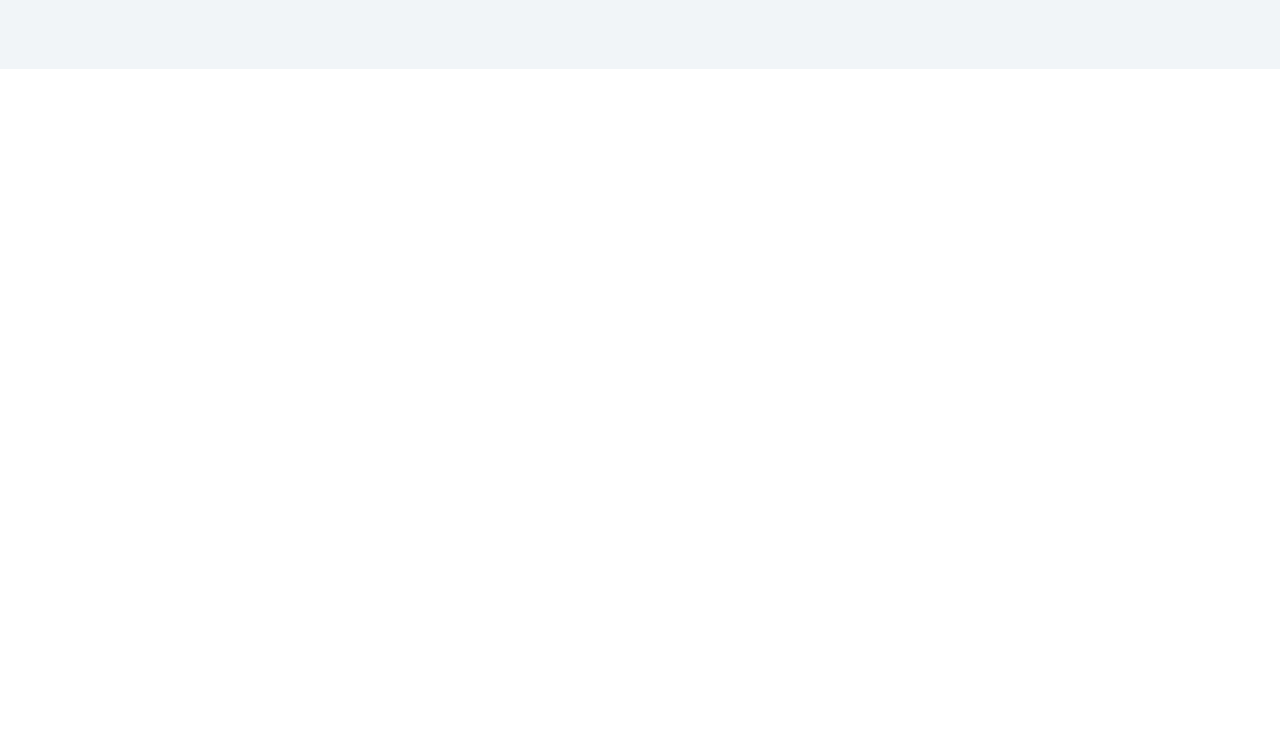
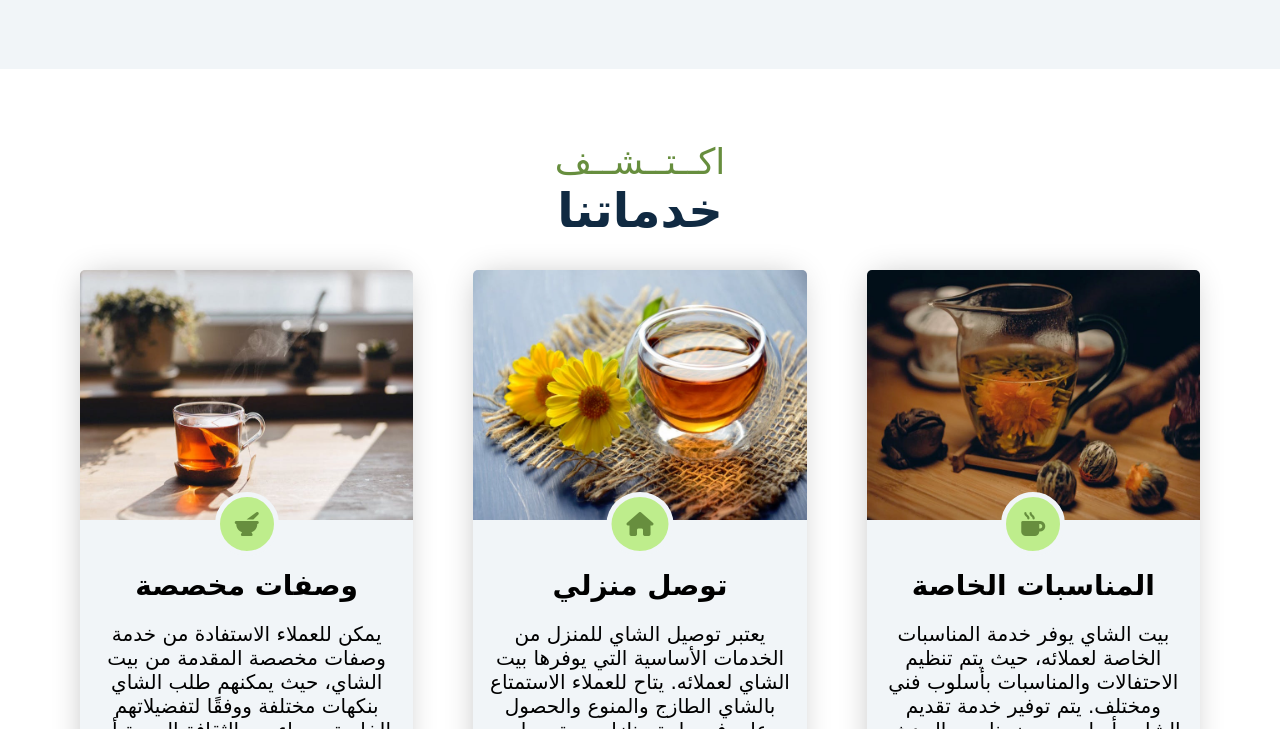
Before and after one commit to omarrama/Tea-House, a plain HTML site: page index.html in a window 1280 px wide. Shown: the part 2071-2800 px from the top of the page. Before the commit the page ends 2640 px from the top, so only its background shows below. Drawn offline with Linux system fonts and the light colour scheme; a web font is replaced by a local one.

Commit message:
main > services completed..

```diff
--- a/index.html
+++ b/index.html
@@ -21,16 +21,16 @@
     <p class="logo">بيت الشاي</p>
     <ul class="links">
       <li class="link-item">
-        <a href="" class="link">الرئيسية</a>
+        <a href="#services" class="link">خدماتنا</a>
       </li>
       <li class="link-item">
-        <a href="" class="link">مهاراتنا</a>
+        <a href="#skills" class="link">مهاراتنا</a>
       </li>
       <li class="link-item">
-        <a href="" class="link">اعرف أكثر</a>
+        <a href="#about" class="link">اعرف أكثر</a>
       </li>
       <li class="link-item">
-        <a href="" class="link">منتجاتنا</a>
+        <a href="#products" class="link">منتجاتنا</a>
       </li>
     </ul>
   </nav>
@@ -144,6 +144,47 @@
         <a href="#" class="section-btn">رؤية جميع المنتجات</a>
       </div>
     </section>
+
+    <section class="services" id="services">
+      <div class="services-header">
+        <div class="section-green-heading">
+          اكــتــشــف
+        </div>
+        <h2 class="section-heading">
+          خدماتنا
+        </h2>
+      </div>
+
+      <div class="cards">
+        <div class="card">
+          <figure>
+            <img class="card-img" src="./assets/product-1.jpeg" alt="">
+            <i class="fa-solid fa-mortar-pestle card-icon"></i>
+          </figure>
+          <h3 class="card-title">وصفات مخصصة</h3>
+          <div class="card-para">يمكن للعملاء الاستفادة من خدمة وصفات مخصصة المقدمة من بيت الشاي، حيث يمكنهم طلب الشاي بنكهات مختلفة ووفقًا لتفضيلاتهم الخاصة، سواء من الثقافة العربية أو العالمية. يتم تحضير الشاي بعناية وفقًا للمواصفات المحددة، ويتم تقديمه بأسلوب مميز يتناسب مع تفضيلات العملاء.</div>
+          <a href="" class="section-btn">اقرأ أكثر</a>
+        </div>
+        <div class="card">
+          <figure>
+            <img class="card-img" src="./assets/product-2.jpeg" alt="">
+            <i class="fa-solid fa-home card-icon"></i>
+          </figure>
+          <h3 class="card-title">توصل منزلي</h3>
+          <div class="card-para">يعتبر توصيل الشاي للمنزل من الخدمات الأساسية التي يوفرها بيت الشاي لعملائه. يتاح للعملاء الاستمتاع بالشاي الطازج والمنوع والحصول عليه في راحة منازلهم، وتوصيل الطلبات بسرعة ودقة، بخيارات متعددة للأنواع والنكهات التي تناسب جميع الأذواق، سواء الشاي ساخنًا أو باردًا.</div>
+          <a href="" class="section-btn">اقرأ أكثر</a>
+        </div>
+        <div class="card">
+          <figure>
+            <img class="card-img" src="./assets/product-3.jpeg" alt="">
+            <i class="fa-solid fa-mug-hot card-icon"></i>
+          </figure>
+          <h3 class="card-title">المناسبات الخاصة</h3>
+          <div class="card-para">بيت الشاي يوفر خدمة المناسبات الخاصة لعملائه، حيث يتم تنظيم الاحتفالات والمناسبات بأسلوب فني ومختلف. يتم توفير خدمة تقديم الشاي بأسلوب مميز يناسب الحدث، بالإضافة إلى قائمة طعام ومتنوعة، وتحضير الشاي وتقديمه بأسلوب فني يخلق جوًا مميزًا واستثنائيًا للحضور.</div>
+          <a href="" class="section-btn">اقرأ أكثر</a>
+        </div>
+      </div>
+    </section>
   </main>
 
   <footer class="footer">
--- a/styles.css
+++ b/styles.css
@@ -330,8 +330,72 @@ section:nth-of-type(odd) {
   font-size: 20px;
 }
 
-/* FOOTER */
+/* MAIN > SERVICES */
 
-.footer {
-  height: 500px;
+.services {
+  /* min-height: 100vh; */
 }
+
+.services-header {
+  text-align: center;
+  padding-bottom: 32px;
+}
+
+.cards {
+  display: flex;
+  flex-direction: row-reverse;
+  column-gap: 60px;
+}
+
+.card {
+  background-color: #f1f5f8;
+  display: flex;
+  flex-direction: column;
+  width: 100%;
+  row-gap: 20px;
+  text-align: center;
+  border-radius: 5px;
+  overflow: hidden;
+  padding-bottom: 22px;
+  position: relative;
+  box-shadow: -2px 0px 31px -9px rgba(0,0,0,0.31);
+  -webkit-box-shadow: -2px 0px 31px -9px rgba(0,0,0,0.31);
+  -moz-box-shadow: -2px 0px 31px -9px rgba(0,0,0,0.31);
+  transition: transform 800ms;
+}
+
+.card:hover {
+  transform: scale(1.04);
+}
+
+.card-img {
+  width: 100%;
+}
+
+.card > figure {
+  position: relative;
+}
+
+.card-icon {
+  position: absolute;
+  bottom: 0;
+  left: 50%;
+  transform: translate(-50%, 50%);
+  color: var(--color-primary);
+  background-color: var(--color-secondary);
+  padding: 15px;
+  border-radius: 50%;
+  font-size: 24px;
+  border: 5px solid #f1f5f8;
+}
+
+.card-title {
+  margin-top: 25px;
+  text-transform: capitalize;
+  font-size: 28px;
+}
+
+.card-para {
+  padding: 0 16px;
+  font-size: 20px;
+}
```
